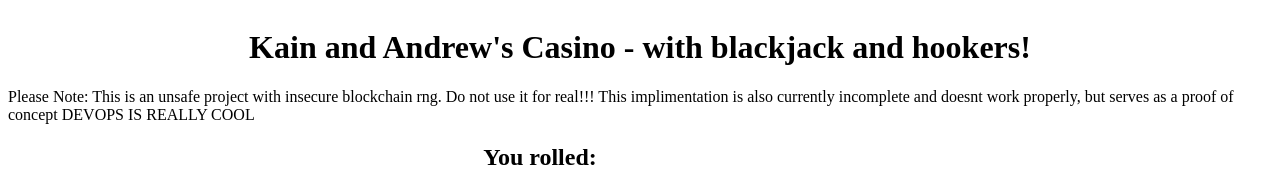
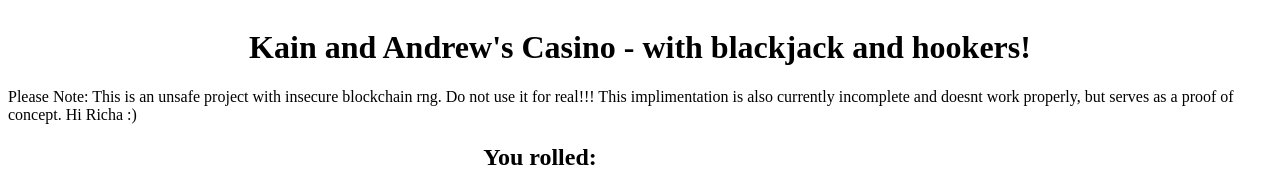
Before and after one commit to guilo360/frontend-v2, a website: page index.html in a window 1280 px wide. Shown: the top 178 px of the page. Drawn offline with Linux system fonts and the light colour scheme.

```diff
--- a/index.html
+++ b/index.html
@@ -12,7 +12,7 @@
     <h1>Kain and Andrew's Casino - with blackjack and hookers!</h1>
 </div>
 <div style="display:flex;justify-content:center;align-items: center;">
-  <b1>Please Note: This is an unsafe project with insecure blockchain rng. Do not use it for real!!! This implimentation is also currently incomplete and doesnt work properly, but serves as a proof of concept DEVOPS IS REALLY COOL</b1>
+  <b1>Please Note: This is an unsafe project with insecure blockchain rng. Do not use it for real!!! This implimentation is also currently incomplete and doesnt work properly, but serves as a proof of concept. Hi Richa :)</b1>
 </div>
     <div style="display:flex;justify-content:center;align-items: center;">
         <h2>You rolled: </h2>
```
